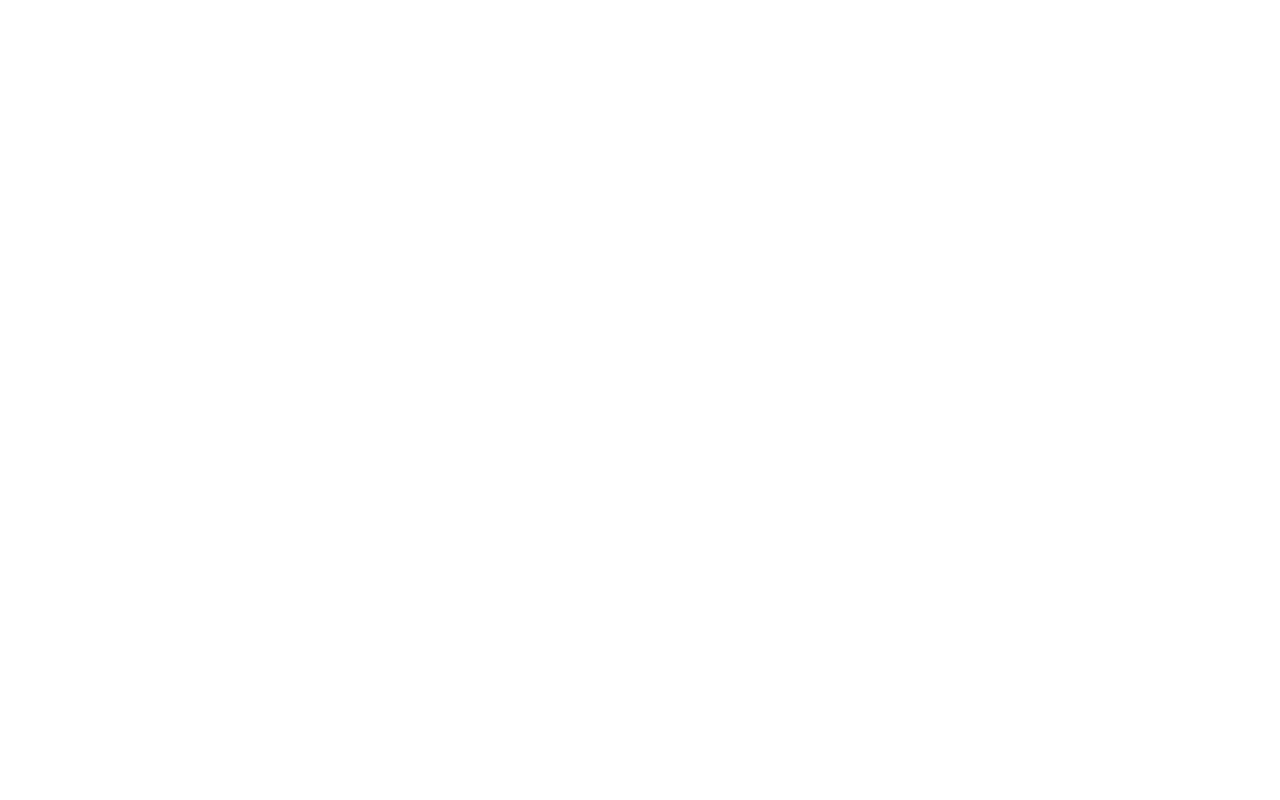
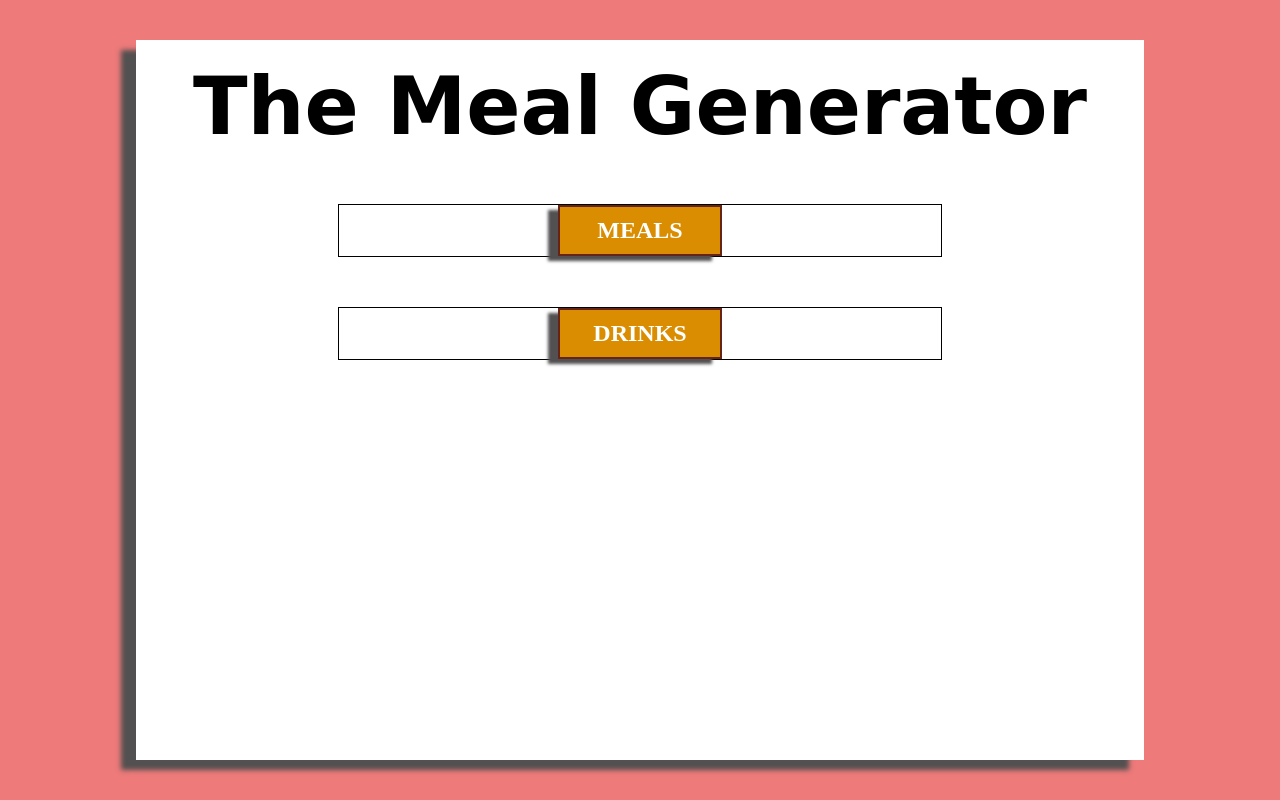
Before and after one commit to Terrence-Me/project1, a plain HTML site: page index.html in a window 1280 px wide. Drawn offline with Linux system fonts and the light colour scheme.

Commit message:
landing page

```diff
--- a/index.html
+++ b/index.html
@@ -5,11 +5,31 @@
     <meta charset="UTF-8">
     <meta http-equiv="X-UA-Compatible" content="IE=edge">
     <meta name="viewport" content="width=device-width, initial-scale=1.0">
+    <link rel="preconnect" href="https://fonts.googleapis.com">
+    <link rel="preconnect" href="https://fonts.gstatic.com" crossorigin>
+    <link href="https://fonts.googleapis.com/css2?family=Permanent+Marker&family=Ultra&display=swap" rel="stylesheet">
+    <link rel="stylesheet" href="./style.css">
     <title>Document</title>
 </head>
 
 <body>
+    <main class="main-container">
+        <div>
+            <header class="main-container-header">
+                The Meal Generator
+            </header>
+        </div>
+        <section class="meal-options">
+            <div class="meals">MEALS</div>
 
+        </section>
+
+        <section class="drink-options">
+            <div class="drinks">DRINKS</div>
+        </section>
+
+        <div></div>
+    </main>
 </body>
 
 </html>
--- /dev/null
+++ b/style.css
@@ -0,0 +1,58 @@
+body {
+  background-color: #e63c3cad;
+}
+
+.main-container {
+  background-color: #fff;
+  margin: 5vh 10vw;
+  height: 90vh;
+  box-shadow: -15px 10px 5px #525050;
+}
+
+.main-container-header {
+  width: 100%;
+  text-align: center;
+  padding-top: 2%;
+  font-family: "Permanent-Marker", cursive;
+  font-size: 500%;
+  font-weight: bold;
+}
+
+.meal-options {
+  border: 1px solid black;
+  margin: 5% 20%;
+  text-align: center;
+}
+
+.meals {
+  border: 2px solid #662317;
+  display: inline-block;
+  width: 100px;
+  text-align: center;
+  font-size: 150%;
+  padding: 10px 30px;
+  font-weight: bold;
+  box-shadow: -10px 5px 3px #525050;
+  background-color: #da8d00;
+  color: #fff;
+  /* margin: 5px 40px; */
+}
+
+.drink-options {
+  border: 1px solid black;
+  margin: 5% 20%;
+  text-align: center;
+}
+
+.drinks {
+  border: 2px solid #662317;
+  display: inline-block;
+  width: 100px;
+  text-align: center;
+  font-size: 150%;
+  padding: 10px 30px;
+  font-weight: bold;
+  box-shadow: -10px 5px 3px #525050;
+  background-color: #da8d00;
+  color: #fff;
+}
```
